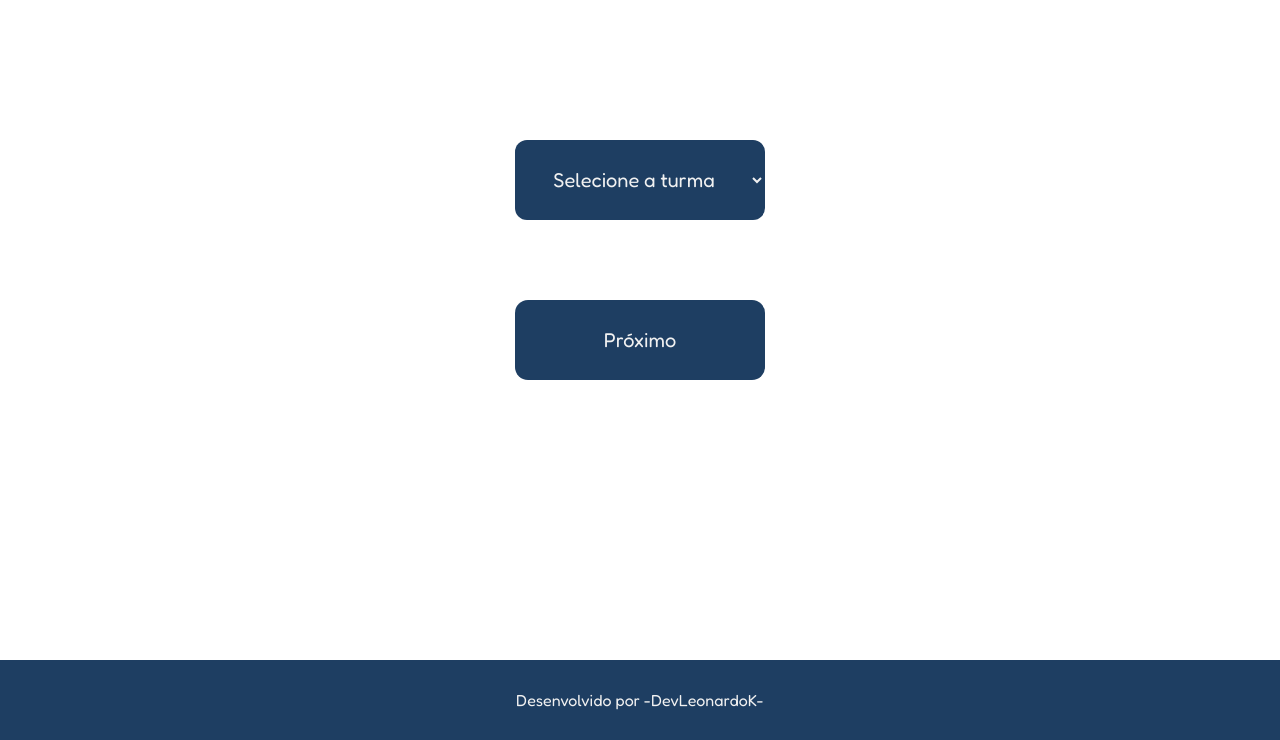
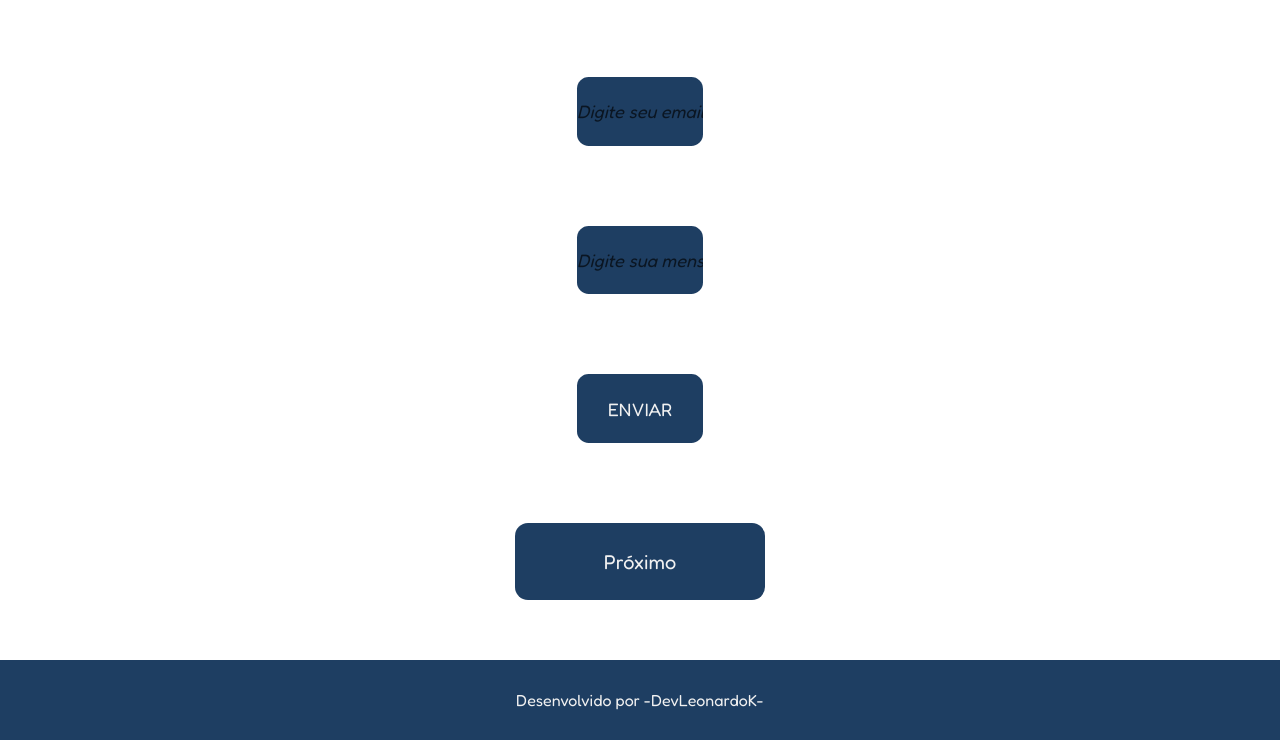
Before and after one commit to DevLeonardoK/quantofalta, a plain HTML site: page index.html in a window 1280 px wide. Shown: the part 140-880 px from the top of the page. Drawn offline with nearby package versions, Linux system fonts and the light colour scheme.

Commit message:
add emailjs

```diff
--- a/index.html
+++ b/index.html
@@ -17,6 +17,17 @@
       href="https://fonts.googleapis.com/css2?family=Bebas+Neue&family=Fredoka:wght@300..700&display=swap"
       rel="stylesheet"
     />
+    <script
+      type="text/javascript"
+      src="https://cdn.jsdelivr.net/npm/@emailjs/browser@4/dist/email.min.js"
+    ></script>
+    <script type="text/javascript">
+      (function () {
+        emailjs.init({
+          publicKey: "UD8ykklqCG5CtoWLi",
+        });
+      })();
+    </script>
   </head>
   <body>
     <nav class="nav-menu" id="nav-menu">
@@ -32,6 +43,10 @@
           <option value="22">22</option>
           <option value="21">21</option>
         </select>
+        <input type="email" placeholder="Digite seu email" id="email"></input>
+        <input type="text" placeholder="Digite sua mensagem" id="mensagem"></input>
+        <input type="button" value="ENVIAR" id="enviar" onclick="sendMail()">
+
         <input
           type="button"
           value="Próximo"
--- a/js/script.js
+++ b/js/script.js
@@ -66,3 +66,16 @@ function calcular() {
 function voltarFunction() {
   window.location.reload(true); //reload (f5) limpando cache
 }
+
+function sendMail() {
+  let parms = {
+    email_user: document.getElementById("email").value,
+    message: document.getElementById("mensagem").value,
+  };
+
+  emailjs
+    .send("service_h32qbef", "template_7jdnpe9", parms)
+    .then(alert("Email Enviado...."));
+}
+
+// emailjs.send("service_h32qbef","template_7jdnpe9");
--- a/sass/styles.sass
+++ b/sass/styles.sass
@@ -131,3 +131,22 @@ footer
     align-items: center
     display: flex
     width: 100%
+
+
+#email
+    width: 7em
+    height: 4em
+    border-radius: 0.65em
+    border: none
+    background-color: #1E3E62
+    color: #f1f1f1
+    font-size: 18px
+
+#mensagem, #enviar
+    width: 7em
+    height: 4em
+    border-radius: 0.65em
+    border: none
+    background-color: #1E3E62
+    color: #f1f1f1
+    font-size: 18px
```
Also changed, not shown: styles/styles.css, 1 other file.
